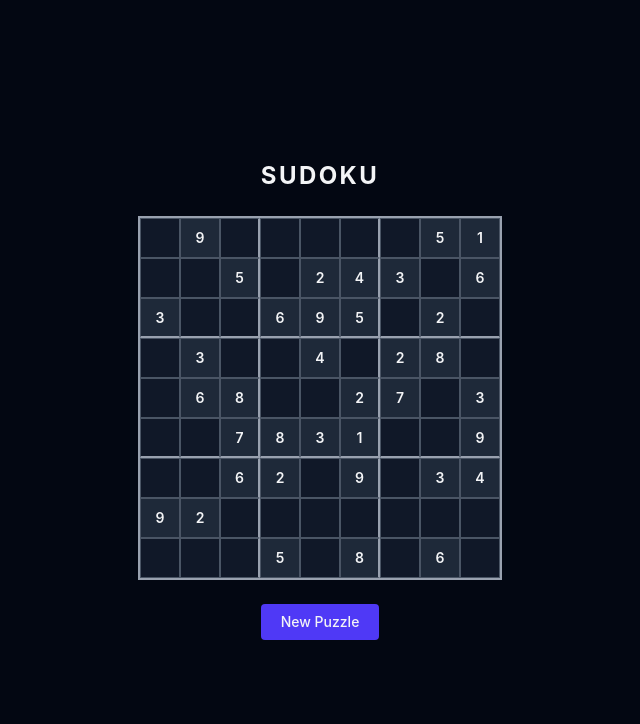
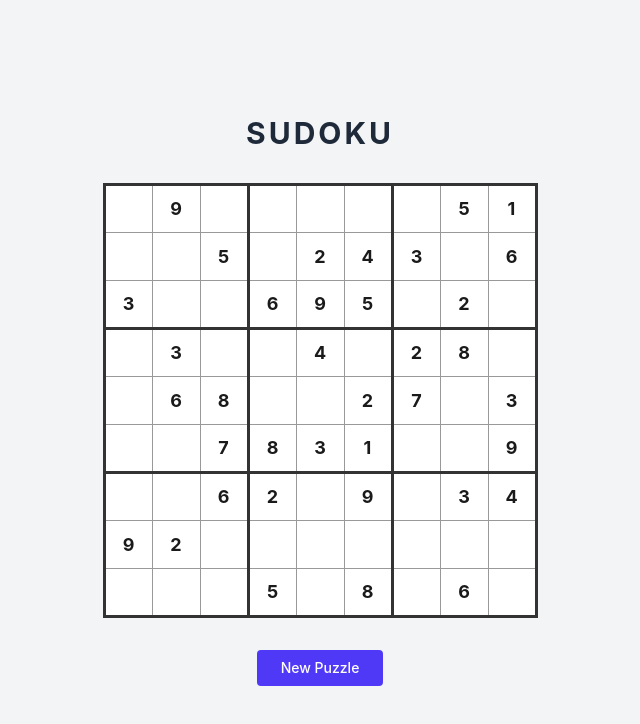
Before and after one commit to raj-roy/project-sudoku, a Vue app: page / in a window 1280 px wide. Shown: the top 724 px of the page, without its empty margins (320-960 px from the left). Built offline with nearby package versions, Linux system fonts and the light colour scheme.

Commit message:
RSR-7: [UI] - Render the generated Sudoku grid in a clean, structured layout

```diff
--- a/src/App.vue
+++ b/src/App.vue
@@ -8,7 +8,7 @@ onMounted(() => store.generatePuzzle())
 </script>
 
 <template>
-  <main class="min-h-screen flex items-center justify-center bg-gray-950 text-gray-100">
+  <main class="min-h-screen flex items-center justify-center bg-gray-100">
     <SudokuGrid />
   </main>
 </template>
--- a/src/components/SudokuGrid.vue
+++ b/src/components/SudokuGrid.vue
@@ -5,57 +5,116 @@ import { storeToRefs } from 'pinia'
 const store = useSudokuStore()
 const { puzzle, loading, error } = storeToRefs(store)
 
-// 0-based row/col helpers
 function boxBorderRight(col: number) { return col === 2 || col === 5 }
 function boxBorderBottom(row: number) { return row === 2 || row === 5 }
 </script>
 
 <template>
-  <div class="flex flex-col items-center gap-6 p-6 select-none">
-    <h1 class="text-2xl font-bold tracking-widest uppercase">Sudoku</h1>
+  <div class="flex flex-col items-center gap-8 p-6 select-none">
+    <h1 class="text-3xl font-bold tracking-widest uppercase text-gray-800">Sudoku</h1>
 
-    <!-- Error state — no grid rendered -->
-    <p v-if="error" class="text-red-400 text-sm text-center max-w-xs">
+    <!-- Error state -->
+    <p v-if="error" class="text-red-600 text-sm text-center max-w-xs font-medium">
       {{ error }}
     </p>
 
-    <!-- Loading: CSS skeleton grid -->
-    <div v-else-if="loading" class="border-2 border-gray-500 inline-grid grid-cols-9">
-      <div
-        v-for="i in 81"
-        :key="i"
-        class="w-10 h-10 bg-gray-700 animate-pulse border border-gray-600"
+    <!-- Loading: CSS skeleton table -->
+    <table v-else-if="loading" class="sudoku-table" aria-label="Loading puzzle">
+      <tbody>
+        <tr v-for="row in 9" :key="row">
+          <td
+            v-for="col in 9"
+            :key="col"
+            class="sudoku-cell skeleton-cell"
             :class="{
-          'border-r-2 border-r-gray-400': boxBorderRight((i - 1) % 9),
-          'border-b-2 border-b-gray-400': boxBorderBottom(Math.floor((i - 1) / 9)),
+              'box-border-right':  boxBorderRight(col - 1),
+              'box-border-bottom': boxBorderBottom(row - 1),
             }"
           />
-    </div>
+        </tr>
+      </tbody>
+    </table>
 
-    <!-- Success: rendered puzzle grid -->
-    <div v-else-if="puzzle" class="border-2 border-gray-400 inline-grid grid-cols-9">
-      <div
-        v-for="(val, idx) in puzzle.flat()"
-        :key="idx"
-        class="w-10 h-10 flex items-center justify-center text-sm font-semibold border border-gray-600"
+    <!-- Success: rendered puzzle table -->
+    <!--
+      Using <table> over CSS Grid:
+      - Semantic row/column structure aids screen readers and print stylesheets
+      - Print media queries can target <thead>/<tbody>/<tr>/<td> natively
+      - Consistent cell sizing without explicit grid-template-columns
+    -->
+    <table v-else-if="puzzle" class="sudoku-table" aria-label="Sudoku puzzle">
+      <tbody>
+        <tr v-for="(row, r) in puzzle" :key="r">
+          <td
+            v-for="(val, c) in row"
+            :key="c"
+            class="sudoku-cell"
             :class="{
-          'border-r-2 border-r-gray-400': boxBorderRight(idx % 9),
-          'border-b-2 border-b-gray-400': boxBorderBottom(Math.floor(idx / 9)),
-          'text-gray-100 bg-gray-800': val !== 0,
-          'bg-gray-900': val === 0,
+              'box-border-right':  boxBorderRight(c),
+              'box-border-bottom': boxBorderBottom(r),
+              'cell-clue':  val !== 0,
+              'cell-empty': val === 0,
             }"
           >
             {{ val !== 0 ? val : '' }}
-      </div>
-    </div>
+          </td>
+        </tr>
+      </tbody>
+    </table>
 
-    <!-- New Puzzle button — disabled while loading or in error state -->
     <button
       :disabled="loading || !!error"
-      class="px-5 py-2 rounded bg-indigo-600 hover:bg-indigo-500 text-sm font-medium transition-colors disabled:opacity-40 disabled:cursor-not-allowed"
+      class="px-6 py-2 rounded bg-indigo-600 hover:bg-indigo-500 text-white text-sm font-medium transition-colors disabled:opacity-40 disabled:cursor-not-allowed"
       @click="store.generatePuzzle()"
     >
       {{ loading ? 'Generating…' : 'New Puzzle' }}
     </button>
   </div>
 </template>
+
+<style scoped>
+.sudoku-table {
+  border-collapse: collapse;
+  border: 3px solid #333;
+}
+
+.sudoku-cell {
+  width: 48px;
+  height: 48px;
+  min-width: 48px;
+  min-height: 48px;
+  border: 1px solid #999;
+  text-align: center;
+  vertical-align: middle;
+  cursor: default;
+  pointer-events: none;
+  font-size: 1.125rem; /* 18px */
+  background: #fff;
+}
+
+.box-border-right  { border-right:  3px solid #333; }
+.box-border-bottom { border-bottom: 3px solid #333; }
+
+/* Clue cells: bold, dark number on white */
+.cell-clue {
+  font-weight: 700;
+  color: #1a1a1a;
+  background: #fff;
+}
+
+/* Empty cells: plain white, no content */
+.cell-empty {
+  background: #fff;
+}
+
+/* Skeleton pulse animation */
+.skeleton-cell {
+  background: #e5e7eb;
+  animation: skeleton-pulse 1.4s ease-in-out infinite;
+}
+
+@keyframes skeleton-pulse {
+  0%, 100% { background: #e5e7eb; }
+  50%       { background: #d1d5db; }
+}
+</style>
```
Lines whose indentation alone changed are shown as unchanged.
